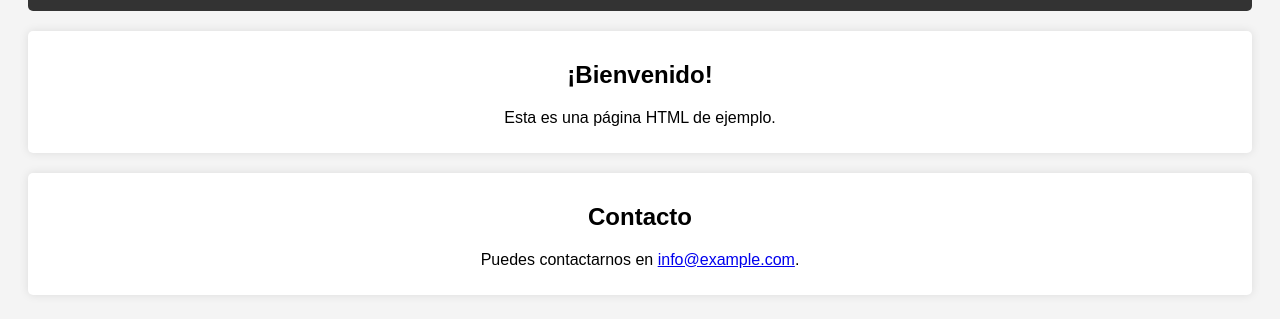
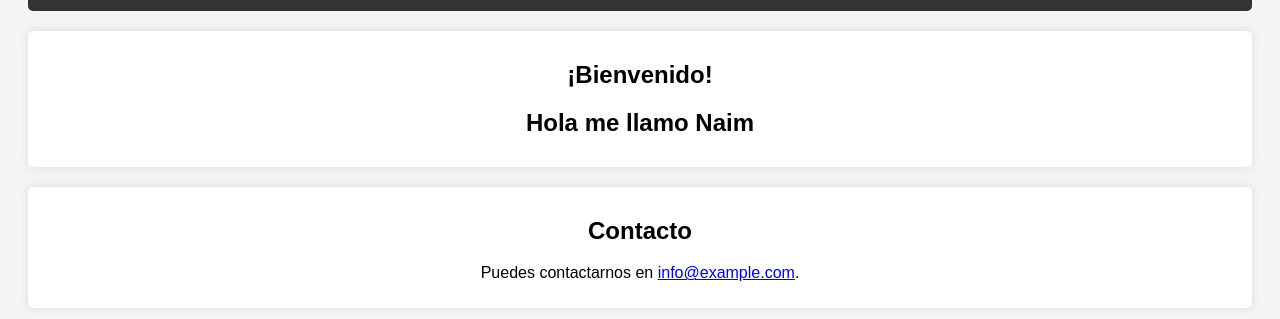
Before and after one commit to NaimAugusto/naimcedeno.github.io, a plain HTML site: page index.html in a window 1280 px wide. Shown: the part 117-436 px from the top of the page. Drawn offline with Linux system fonts and the light colour scheme.

Commit message:
bienvenida

```diff
--- a/index.html
+++ b/index.html
@@ -34,7 +34,7 @@
     </header>
     <section>
         <h2>¡Bienvenido!</h2>
-        <p>Esta es una página HTML de ejemplo.</p>
+        <h2>Hola me llamo Naim</h2>
     </section>
     <section>
         <h2>Contacto</h2>
```
